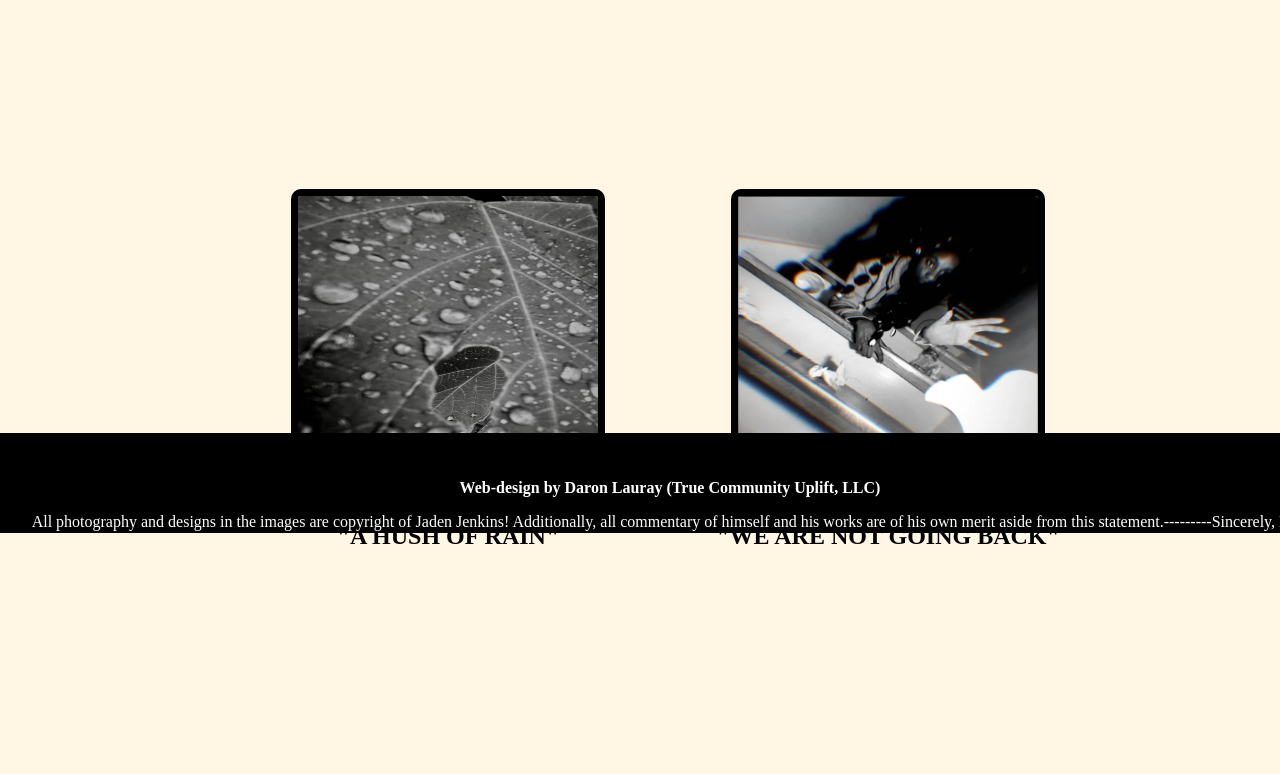
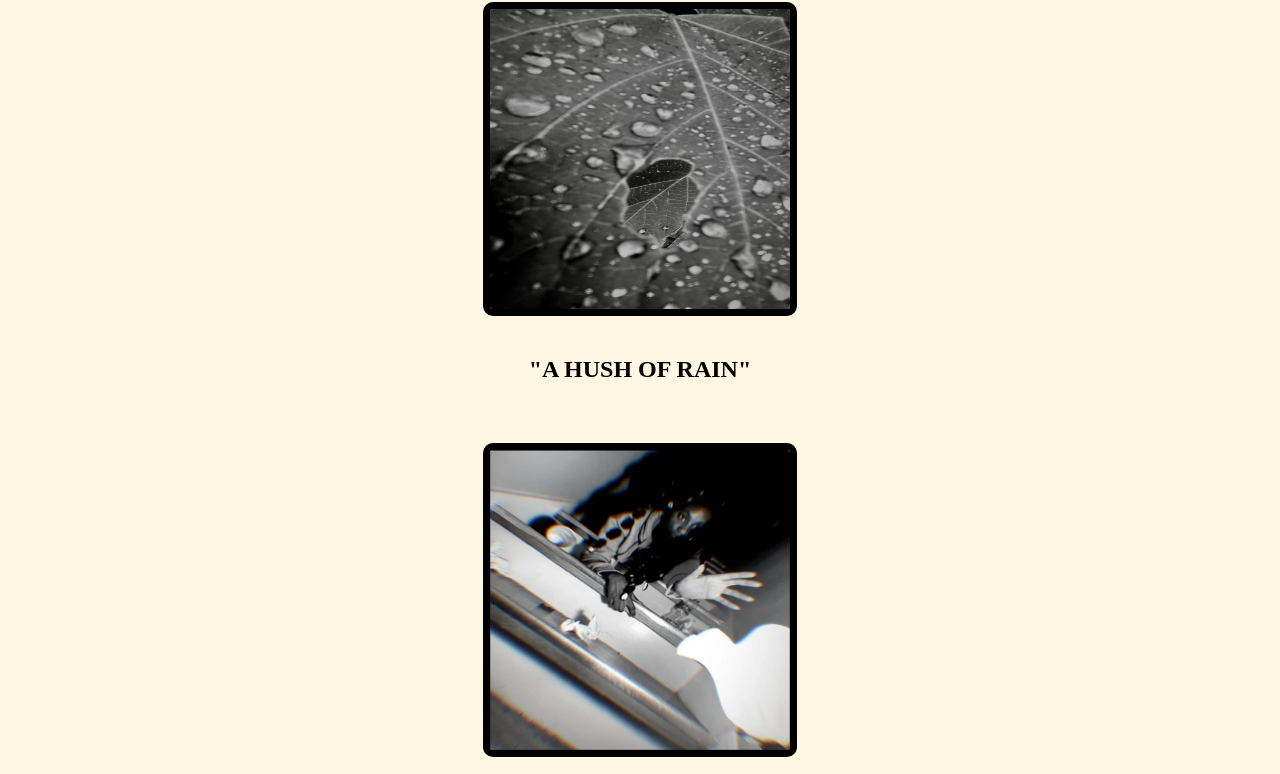
Before and after one commit to DaronLauray/Dev1-for-Portfolio, a plain HTML site: page Theme One.html in a window 1280 px wide. Shown: the part 267-1041 px from the top of the page. Drawn offline with Linux system fonts and the light colour scheme.

Commit message:
modified:   style.css

```diff
--- a/style.css
+++ b/style.css
@@ -49,30 +49,29 @@ margin:2px;
 .footer {
     bottom: 0;
     left: 0;
-    position: fixed;
-    height:10%;
+    position: relative;
+    height:fit-content;
     width: 100%;
     padding: 10px;
     background-color: black;
     color:white;
     text-align: center;
-    justify-content:space-around;
+    justify-content:center;
     align-items: center;
     overflow-x:auto;
 }
 
 /*main homepage content*/
 .main,.main2 {
-    height:100%;
+    height: fit-content;
     display: flex;
-    gap: 20px;
+    gap: 10px;
     flex-direction: column;
-    justify-content: space-between;
     flex-wrap: wrap;
     align-items: center;
     justify-content: center;
     overflow-y: auto;
-    margin: 0;
+
 
 }
 
@@ -82,7 +81,7 @@ margin:2px;
     text-align: center;
     justify-content: center;
     align-items: center;
-    width: 40%;
+    width: fit-content;
 
 }
 img.self {
@@ -125,10 +124,13 @@ p {
 .footerContent{
     display: flex;
     flex-direction:column;
-    width: 100%;
+    width:100%;
     text-wrap:wrap;
-    margin: 20px;
+    height: fit-content;
     overflow-x: auto;
+    justify-content: center;
+    align-items: center;
+    text-align: center;
 
 }
 ul {
@@ -139,6 +141,7 @@ ul {
     overflow-x: auto;
     align-items: center;
     justify-content: space-between;
+    height: max-content;
 
 
 }
@@ -147,8 +150,7 @@ a {
     font-weight: bold;
 }
 
-div.li a,
-div.li {
+div.li, div.li a {
     text-decoration: none;
     background-color: rgb(255, 246, 227);
     color: black;
@@ -159,31 +161,36 @@ div.li {
 
 div.li a {
     padding: 8px 16px;
+    border: 2px solid black;
+    border-radius: 10px;
 }
 
 /*change background color on hover action*/
 div.li a:hover {
     background-color: black;
-    border: 7px solid black;
+    border: 2px solid black;
     color: white;
+
 }
 
 /*gallery layout*/
 
 .gallery{
     display:flex;
-    flex-direction: row;
-    width:100dvw;
-    height:100%;
-    margin: 20px;
+    flex-direction: column;
+    width:fit-content;
+    height:fit-content;
+    gap: 20px;
     align-items: center;
-    justify-content: center;
+    justify-content: auto;
+    overflow-y: scroll;
 }
 
 .gallery.item {
     flex-direction: column;
-    width: 400px;
-    height: 400px;
+    width: 100 rem;
+    height: 100 rem;
+    margin: 10px;
 
 }
 
@@ -224,5 +231,6 @@ div.li a:hover {
 
 /*TBC*/
 .TBC {
+    height: 100%;
     width: 200px;
 }
```
